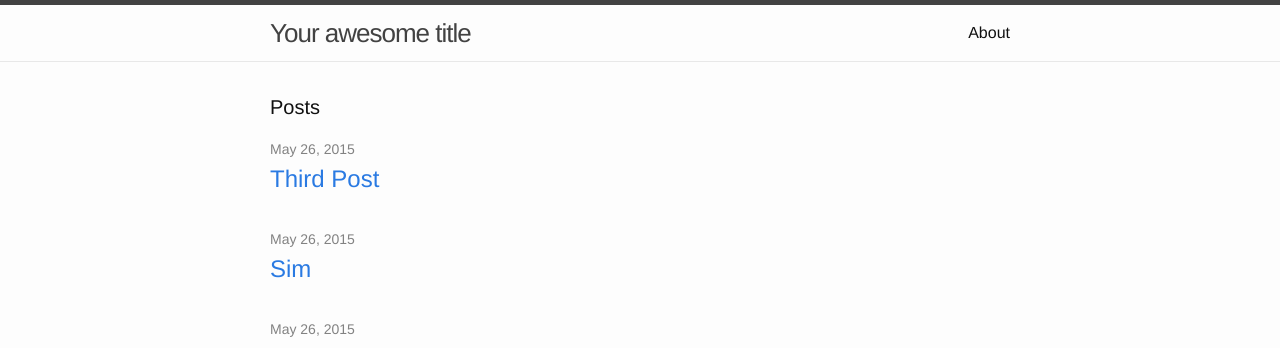
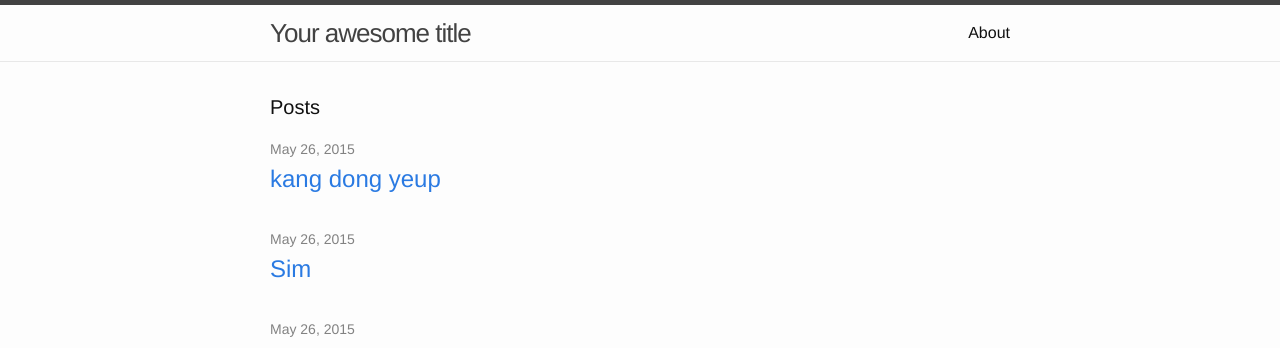
Before and after one commit to shinojin/shinojin.github.com, a Jekyll site: the page built from index.html, in a window 1280 px wide. Shown: the top 348 px of the page. Built offline with Jekyll 4.4.1, drawn with Linux system fonts in a browser that asks for light colours.

Commit message:
Update 2015-05-26-third-post.md

```diff
--- a/_posts/2015-05-26-third-post.md
+++ b/_posts/2015-05-26-third-post.md
@@ -1,3 +1,9 @@
+---
+layout: post
+title: "kang dong yeup"
+date: 2015-05-26  23:55:23
+categories: jekyll update
+---
 #Kangdongyeup
 
 ##self-introduction
```
